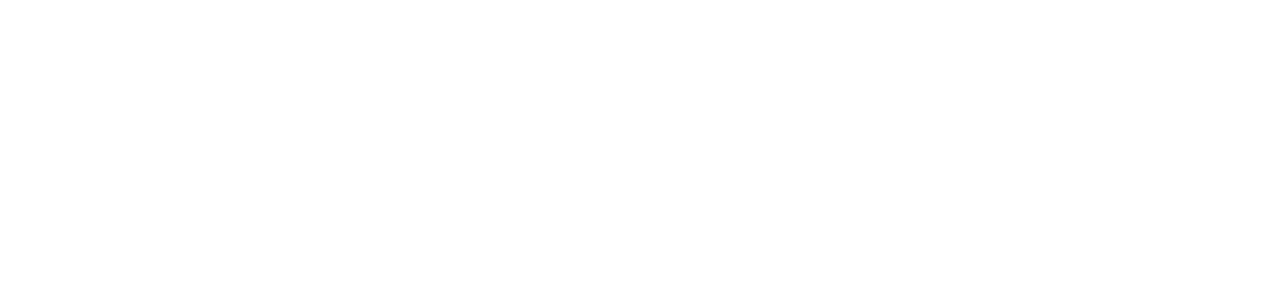
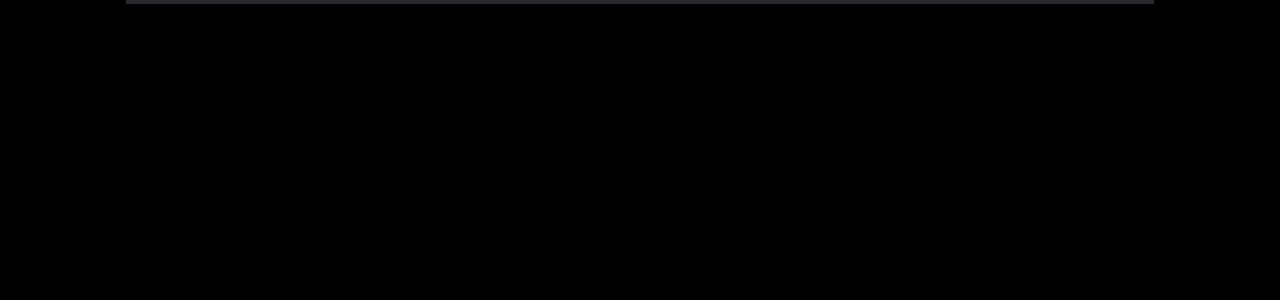
Before and after one commit to seifelkorashy/portfolio-website, a React (Vite) app: page / in a window 1280 px wide. Shown: the top 300 px of the page. Built offline with nearby package versions, Linux system fonts and the light colour scheme.

Commit message:
add some styles & start the header

```diff
--- a/src/App.jsx
+++ b/src/App.jsx
@@ -1,11 +1,10 @@
-
-
+import Header from "./componants/header/header"
 function App() {
 
   return (
-    <>
-
-    </>
+    <div className="container">
+      <Header/>
+    </div>
   )
 }
 
--- /dev/null
+++ b/src/componants/header/header.jsx
@@ -0,0 +1,7 @@
+export default function Header() {
+    return (
+        <header>
+
+        </header>
+    )
+}
--- a/src/index.css
+++ b/src/index.css
@@ -0,0 +1,30 @@
+* {
+  padding: 0;
+  margin: 0;
+}
+
+:root {
+  --primary-color: #000;
+  --secondry-color: #18181B;
+  --border: rgba(63,63,70, 0.4);
+}
+
+body {
+  background-color: var(--primary-color);
+  color: #fff;
+}
+
+.container {
+  border: 2px solid var(--border);
+  margin: auto;
+  width: 80%;
+  background-color: var(--secondry-color);
+}
+
+.line {
+  border-bottom: 1px solid var(--secondry-color);
+}
+
+.flex {
+  display: flex;
+}
```
Also changed, not shown: src/componants/header/header.css (added).
